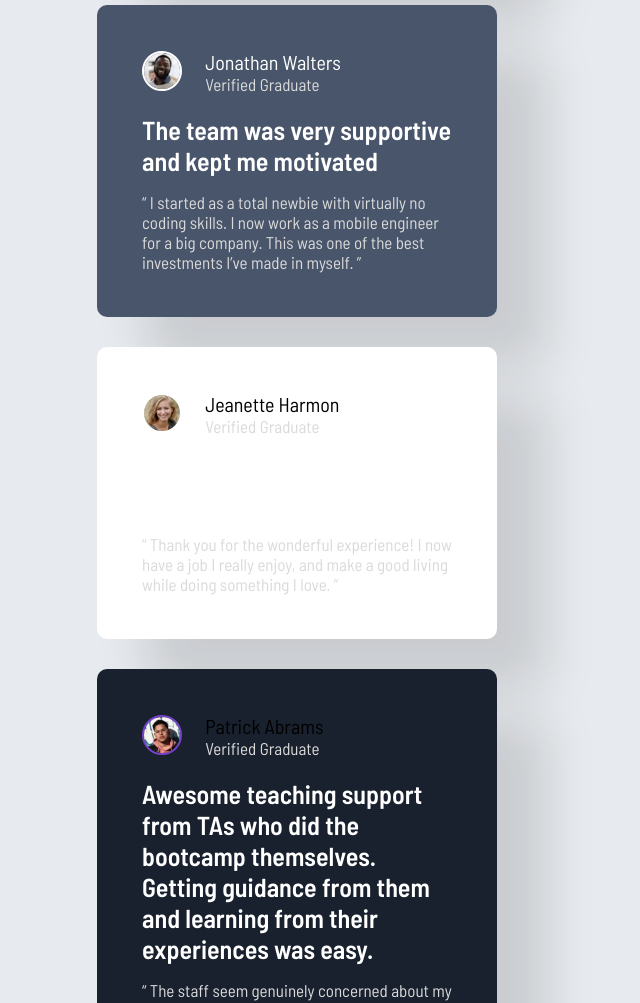
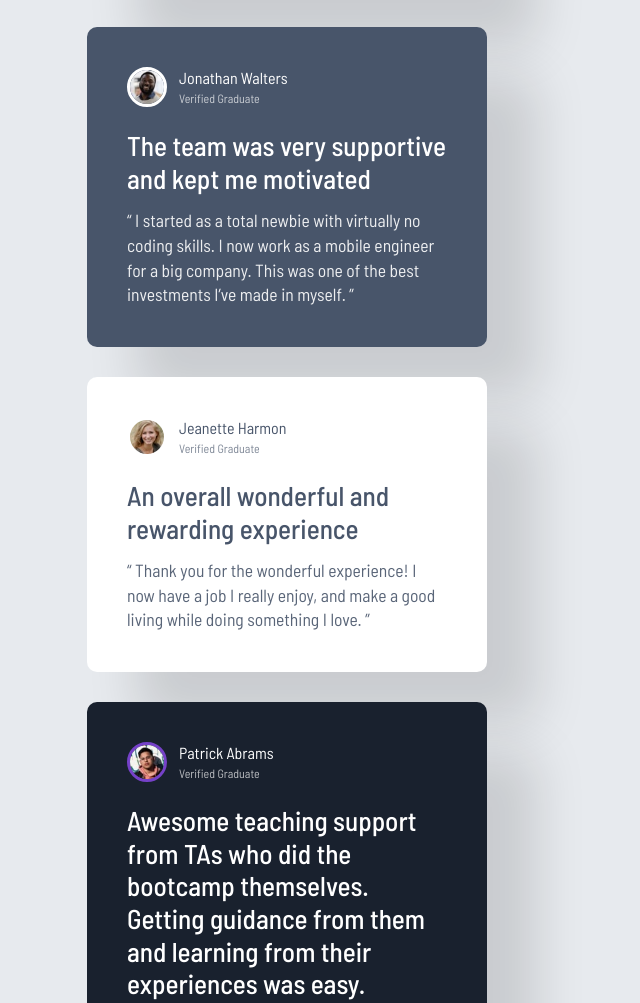
Before and after one commit to lukaz-alves/depoimentos-em-grade, a plain HTML site: page index.html in a window 1280 px wide. Shown: the part 681-1684 px from the top of the page, without its empty margins (343-983 px from the left). Drawn offline with Linux system fonts and the light colour scheme.

Commit message:
redefini algumas mudanças para nao ficar um codigo muito poluido

```diff
--- a/index.html
+++ b/index.html
@@ -1,8 +1,8 @@
 <!DOCTYPE html>
-<html lang="en">
+<html lang="pt-br">
 <head>
-  <meta charset="UTF-8">
-  <meta name="viewport" content="width=device-width, initial-scale=1.0">
+  <meta charset="UTF-8" />
+  <meta name="viewport" content="width=device-width, initial-scale=1.0" />
   <link rel="icon" type="image/png" sizes="32x32" href="./images/favicon-32x32.png">
   <title>Frontend Mentor | [Challenge Name Here]</title>
   <link rel="preconnect" href="https://fonts.googleapis.com">
@@ -11,20 +11,20 @@
   <link rel="stylesheet" href="style.css">
 </head>
 <body>
-  <main>
 
-    <div class="grid-1">
-      <span>
-        <img class="foto" src="images/image-daniel.jpg" alt="foto de perfil">
-      </span>
-      <span class="usuario">
-        <h2>Daniel Clifford</h2>
-        <h3>Verified Graduate</h3>
-      </span>
-      <p class="destacado">
-        I received a job offer mid-course, and the subjects I learned were current, if not more so,
-        in the company I joined. I honestly feel I got every penny’s worth.
-      </p>
+  <main class="depoimentos">
+
+    <div class="card card-1">
+      <div class="header">
+        <img src="images/image-daniel.jpg" alt="Daniel Clifford">
+        <div>
+          <h4>Daniel Clifford</h4>
+          <span>Verified Graduate</span>
+        </div>
+      </div>
+      <h2>
+        I received a job offer mid-course, and the subjects I learned were current, if not more so, in the company I joined. I honestly feel I got every penny’s worth.
+      </h2>
       <p>
         “ I was an EMT for many years before I joined the bootcamp. I’ve been looking to make a
         transition and have heard some people who had an amazing experience here. I signed up
@@ -34,48 +34,48 @@
       </p>
     </div>
 
-    <div class="grid-2">
-      <span>
-        <img class="foto" src="images/image-jonathan.jpg" alt="foto de perfil">
-      </span>
-      <span class="usuario">
-        <h2>Jonathan Walters</h2>
-        <h3>Verified Graduate</h3>
-      </span>
-      <p class="destacado">The team was very supportive and kept me motivated</p>
+    <div class="card card-2">
+      <div class="header">
+        <img src="images/image-jonathan.jpg" alt="Jonathan Walters">
+        <div>
+          <h4>Jonathan Walters</h4>
+          <span>Verified Graduate</span>
+        </div>
+      </div>
+      <h2>The team was very supportive and kept me motivated</h2>
       <p>
         “ I started as a total newbie with virtually no coding skills. I now work as a mobile engineer
         for a big company. This was one of the best investments I’ve made in myself. ”
       </p>
     </div>
 
-    <div class="grid-3">
-      <span>
-        <img class="foto" src="images/image-jeanette.jpg" alt="foto de perfil">
-      </span>
-      <span class="usuario">
-        <h2>Jeanette Harmon</h2>
-        <h3>Verified Graduate</h3>
-      </span>
-      <p class="destacado">An overall wonderful and rewarding experience</p>
+    <div class="card card-3">
+      <div class="header">
+        <img src="images/image-jeanette.jpg" alt="Jeanette Harmon">
+        <div>
+          <h4>Jeanette Harmon</h4>
+          <span>Verified Graduate</span>
+        </div>
+      </div>
+      <h2>An overall wonderful and rewarding experience</h2>
       <p>
         “ Thank you for the wonderful experience! I now have a job I really enjoy, and make a good living
         while doing something I love. ”
       </p>
     </div>
 
-    <div class="grid-4">
-      <span>
-        <img class="foto" src="images/image-patrick.jpg" alt="foto de perfil">
-      </span>
-      <span class="usuario">
-        <h2>Patrick Abrams</h2>
-        <h3>Verified Graduate</h3>
-      </span>
-      <p class="destacado">
+    <div class="card card-4">
+      <div class="header">
+        <img src="images/image-patrick.jpg" alt="Patrick Abrams">
+        <div>
+          <h4>Patrick Abrams</h4>
+          <span>Verified Graduate</span>
+        </div>
+      </div>
+      <h2>
         Awesome teaching support from TAs who did the bootcamp themselves. Getting guidance from them and
         learning from their experiences was easy.
-      </p>
+      </h2>
       <p>
         “ The staff seem genuinely concerned about my progress which I find really refreshing. The program
         gave me the confidence necessary to be able to go out in the world and present myself as a capable
@@ -84,15 +84,15 @@
       </p>
     </div>
 
-    <div class="grid-5">
-      <span>
-        <img class="foto" src="images/image-kira.jpg" alt="foto de perfil">
-      </span>
-      <span class="usuario">
-        <h2>Kira Whittle</h2>
-        <h3>Verified Graduate</h3>
-      </span>
-      <p class="destacado">Such a life-changing experience. Highly recommended!</p>
+    <div class="card card-5">
+      <div class="header">
+        <img src="images/image-kira.jpg" alt="Kira Whittle">
+        <div>
+          <h4>Kira Whittle</h4>
+          <span>Verified Graduate</span>
+        </div>
+      </div>
+      <h2>Such a life-changing experience. Highly recommended!</h2>
       <p>
         “ Before joining the bootcamp, I’ve never written a line of code. I needed some structure from
         professionals who can help me learn programming step by step. I was encouraged to enroll by a former
@@ -104,6 +104,7 @@
         100% recommend! ”
       </p>
     </div>
+
   </main>
 </body>
 </html>
--- a/style.css
+++ b/style.css
@@ -6,7 +6,6 @@
 
 :root {
   --cor-de-fundo: hsl(214, 17%, 92%);
-    --fonte-cinza: hsl(224, 10%, 45%);
   --card-fonte-branca:  hsl(0, 0%, 100%);
   --card-roxo: hsl(263, 55%, 52%);
   --card-cinza-medio: hsl(217, 19%, 35%);
@@ -16,97 +15,88 @@
 body {
   background-color: var(--cor-de-fundo);
   font-family: "Barlow Semi Condensed", sans-serif;
+  padding: 80px 0px;
 }
 
-main {
-    display: grid;
-    justify-content: center;
+.depoimentos {
+  max-width: 420px;
+  margin: auto;
+  display: flex;
+  flex-direction: column;
   gap: 30px;
-    grid-template-rows: 5fr;
 }
 
-div {
-    background-color: var(--card-roxo);
+.card {
   width: 400px;
-    padding: 45px;
   border-radius: 10px;
+  padding: 40px;
   box-shadow: 50px 50px 50px rgba(0, 0, 0, 0.13);
 }
 
-.foto {
+.header {
+  display: flex;
+  align-items: center;
+  gap: 12px;
+  margin-bottom: 22px;
+}
+
+.header img {
   border-radius: 50%;
-    border: 2px solid white;
+  border: 3px solid white;
   width: 40px;
 }
 
-.usuario {
-    display: inline-block;
-    margin-left: 20px;
-    margin-bottom: 20px;
+.header h4 {
+  font-weight: 400;
 }
 
-h2 {
-    font-weight: 400;
-    font-size: 20px;
+.header span {
+  font-size: 0.75rem;
+  opacity: 0.7;
 }
 
-h3 {
-    font-weight: 400;
-    font-size: 17px;
-    color: rgb(218, 218, 218);
+.card h2 {
+  font-size: 1.7rem;
+  margin-bottom: 14px;
+  line-height: 1.2;
+  font-weight: 500;
 }
 
-p {
-    font-size: 17px;
-    color: rgb(218, 218, 218);
+.card p {
+  font-size: 1.1rem;
+  line-height: 1.4;
+  opacity: 0.9;
 }
 
-.destacado {
-    font-size: 26px;
-    font-weight: 600;
-    margin-bottom: 16px;
+.card-1 {
+  background-color: var(--card-roxo);
   color: var(--card-fonte-branca);
 }
 
-.grid-1 {
-    margin-top: 100px;
+.card-1 .header img {
+  border: 3px solid rgb(166, 97, 245);
+}
+
+.card-2 {
+  background-color: var(--card-cinza-medio);
   color: var(--card-fonte-branca);
 }
 
-.grid-1 > span > h2 {
+.card-3 {
+  background-color: var(--card-fonte-branca);
+  color: var(--card-cinza-medio);
+}
+
+.card-4 {
+  background-color: var(--card-cinza-escuro);
   color: var(--card-fonte-branca);
 }
 
-.grid-1 > span, p {
-    color: rgb(218, 218, 218);
+.card-4 .header img {
+  border: 3px solid var(--card-roxo);
 }
 
-.grid-2 {
-    background-color: var(--card-cinza-medio);
+.card-5 {
+  background-color: var(--card-fonte-branca);
+  color: var(--card-cinza-medio);
 }
-
-.grid-2 > span > h2 {
-    color: var(--card-fonte-branca);
-}
-
-.grid-2 > span, p {
-    color: rgb(218, 218, 218);
-}
-
-.grid-3 {
-    background-color: var(--card-fonte-branca);
-}
-
-
-
-.grid-4 {
-    background-color: var(--card-cinza-escuro);
-}
-
-.grid-4 .foto {
-    border: 2px solid var(--card-roxo);
-}
-
-.grid-5 {
-    margin-bottom: 100px;
-}
```
Lines whose indentation alone changed are shown as unchanged.
